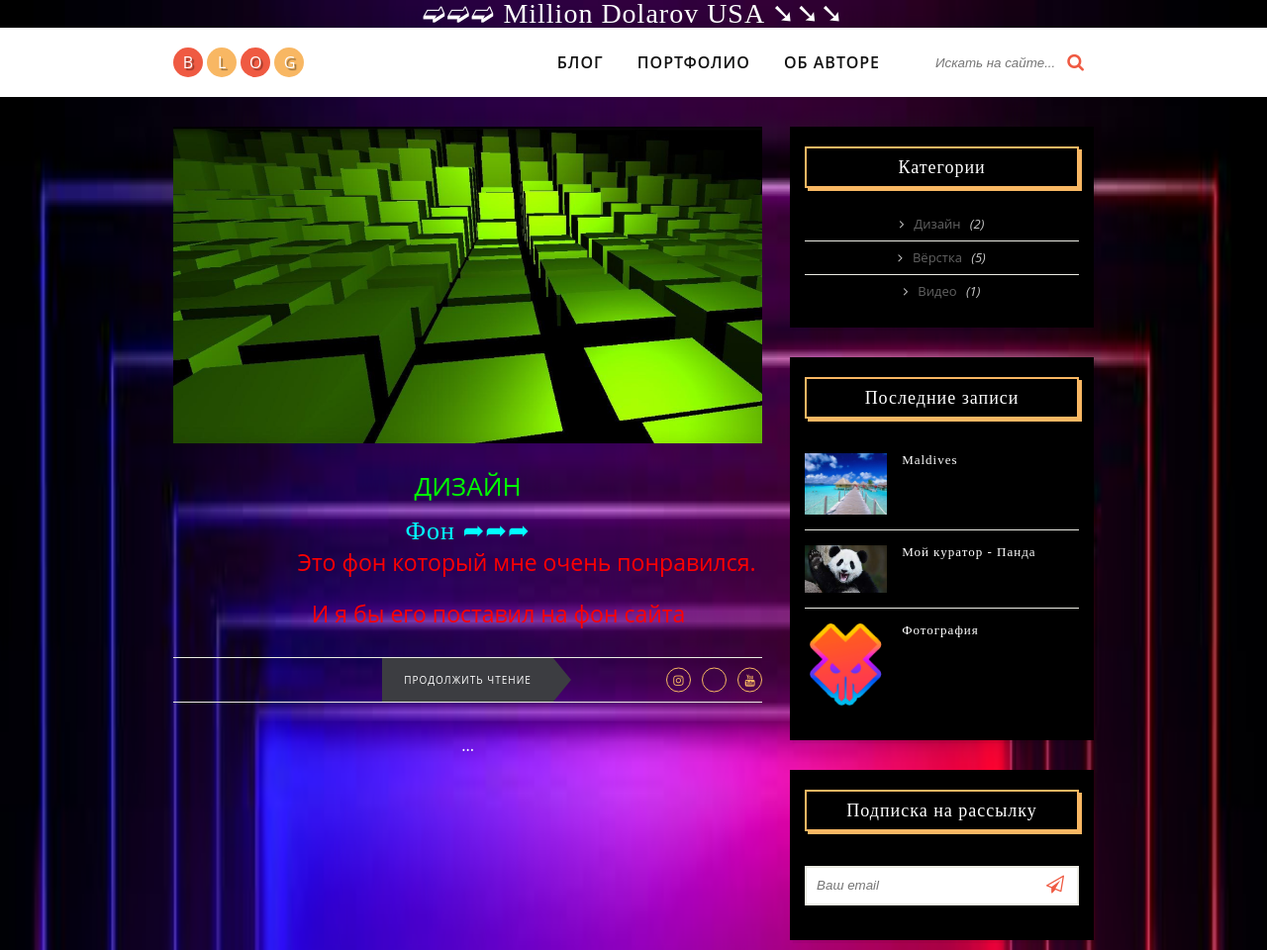
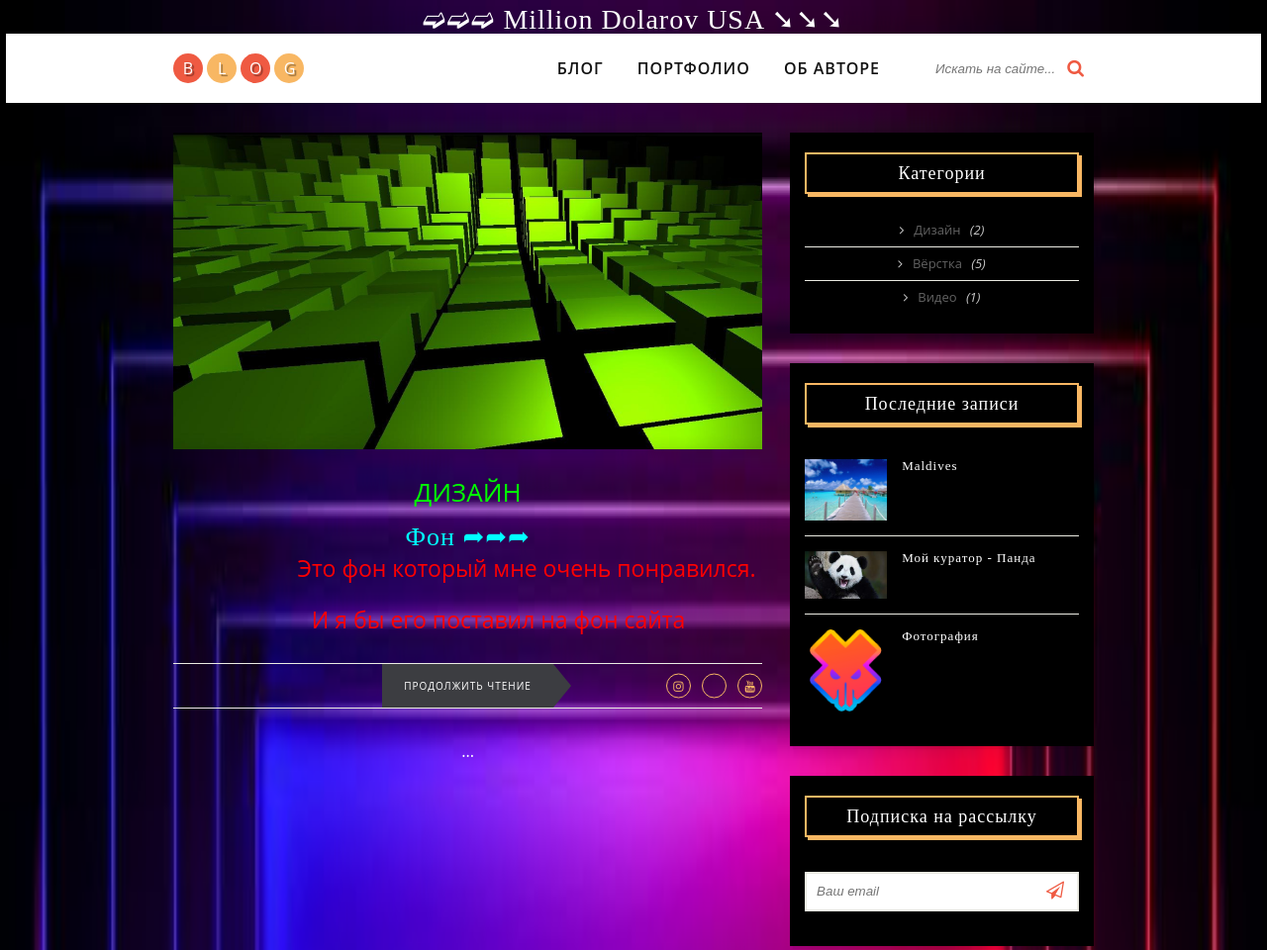
Before and after one commit to Kornilenko/PandoMut, a PHP site: page /index.html in a window 1280 px wide. Shown: the top 960 px of the page at 99% size. Run offline with PHP 8.4, Linux system fonts and the light colour scheme; some libraries are stand-ins or nearby versions.

Commit message:
Add files via upload

```diff
--- a/css/style.css
+++ b/css/style.css
@@ -29,8 +29,17 @@ body {
    font-family: 'Open Sans', arial, sans-serif;
    font-size: 14px;
    line-height: 1;
+   padding: 6px;
+   width: auto;
    color: #373737;
    background: #f7f7f7;
+   /* width: 100vh; */
+   background: url(../img/background3.png);
+   background-repeat: no-repeat;
+   background-size: 100% 100%;
+   -moz-background-size: 100%;
+   -webkit-background-size: 100%;
+   -o-background-size: 100%;
 }
 /* добавим очистку потока для всех контейнеров, внутри которых задано обтекание дочерних элементов */
 header:after, .container:after, footer:after, .widget-posts-list li:after, #subscribe:after {
@@ -403,7 +412,7 @@ footer {
 }
 
 
-}
+
 /*.image {
    width: 77.777777;
    float: right;
@@ -552,9 +561,9 @@ video {
 * {
    box-sizing: border-box;
 }
-body {
+/* body {
    background: #f69a73;
-}
+} */
 .decor {
    position: relative;
    max-width: 400px;
--- a/index.html
+++ b/index.html
@@ -6,7 +6,7 @@
   <title>FreeLancer ➤</title>
   <link rel="shortcut icon" href="img/Pandochka.png">
   <link rel="stylesheet" type="" href="css/style.css">
-  <link rel="stylesheet" type="" href="css/select.css">
+  <!-- <link rel="stylesheet" type="" href="css/select.css"> -->
   <link rel="stylesheet" type="text/css" href="https://cdnjs.cloudflare.com/ajax/libs/font-awesome/4.4.0/css/font-awesome.css">
   <link href="/minify/1344da2894b9536fc00f69f5739fe1b400d32478.css?v=1647472111" rel="stylesheet">
   <script src="https://cdnjs.cloudflare.com/ajax/libs/jquery/2.2.2/jquery.min.js"></script>
@@ -14,13 +14,13 @@
 </head>
 <body id="body">
 	<style>
-      {
+    *  {
         padding: 0;
         margin: 0;
         border: 0;
       }
 
-      body {
+      /* body {
          background: url(img/background3.png);
          background-repeat: no-repeat;
          background-size: 100% 100%;
@@ -30,8 +30,7 @@
          background-size: 100%;*/
 
 
-    }
-     };
+     */
 </style>
 
    	<h1>➫➫➫ Million Dolarov USA ➘➘➘</h1>
```
